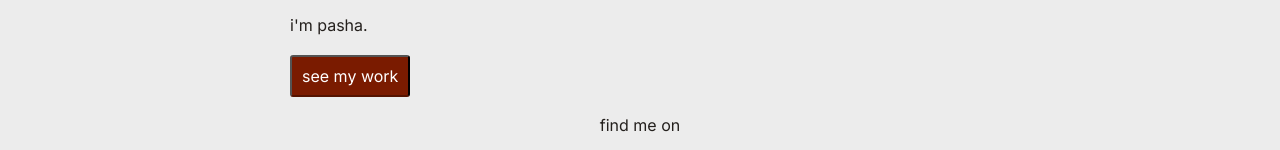
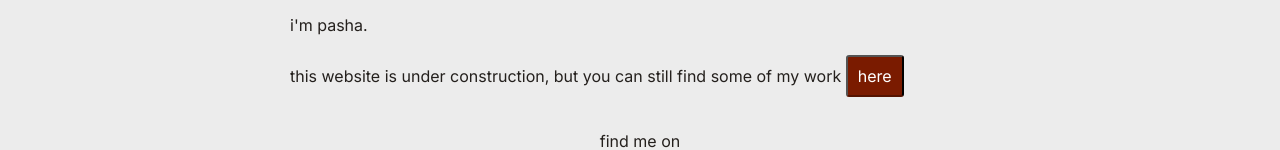
Before and after one commit to active-ugly-jumpers/portfolio, a plain HTML site: page index.html in a window 1280 px wide. Shown: the part 199-349 px from the top of the page. Drawn offline with nearby package versions, Linux system fonts and the light colour scheme.

Commit message:
Changed work page title, added text to homepage

```diff
--- a/index.html
+++ b/index.html
@@ -48,7 +48,10 @@
             <p>
                 i'm pasha.
             </p>
-            <button onclick="window.location.href='work.html'">see my work</button>
+            <p>
+                this website is under construction, but you can still find some of my work
+                <button onclick="window.location.href='work.html'">here</button>
+            </p>
         </section>
     </main>
     <footer class="page-footer">
```
Also changed, not shown: work.html (+1 -1 lines).
